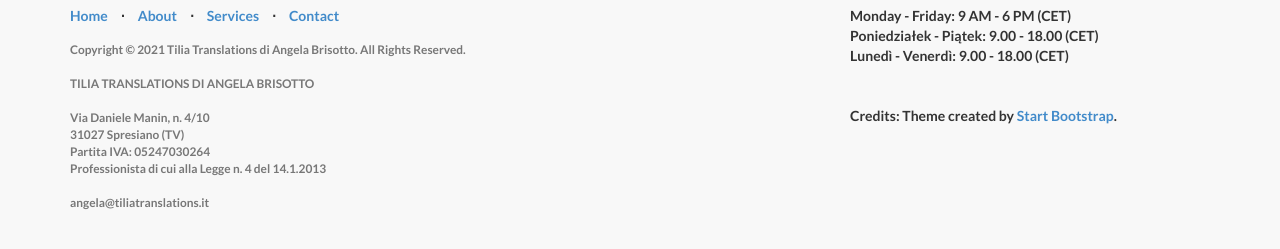
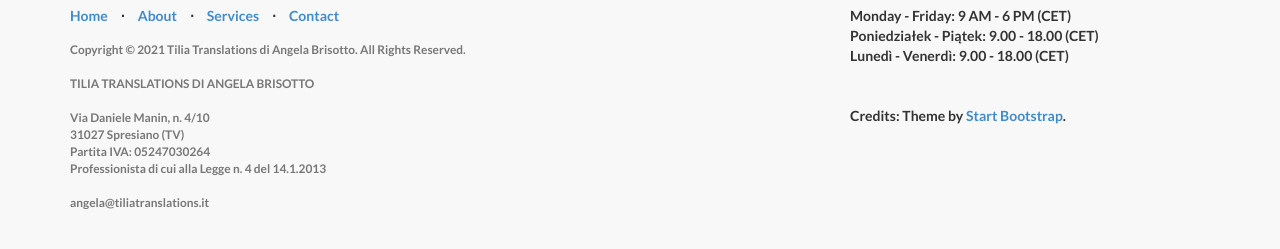
Before and after one commit to angelatiliatranslations/tiliatranslations.github.io, a Jekyll site: the page built from index.html, in a window 1280 px wide and 900 px high, scrolled down 4048 px. Shown: the part 639-888 px from the top of the window. Built offline with Jekyll 4.4.1, drawn with Linux system fonts in a browser that asks for light colours.

Commit message:
Update _config.yml

```diff
--- a/_config.yml
+++ b/_config.yml
@@ -6,7 +6,7 @@
 title: Tilia Translations di Angela Brisotto
 email: angela@tiliatranslations.it
 author: Angela Brisotto
-description: English to Italian and Polish to Italian translator specializing in culture, arts, and crafts, sustainability, and language learning.|Tłumaczka z polskiego na włoski i z angielskiego na włoski specjalizująca się w kulturze, sztuce i rzemiośle, ekologii, i nauce języka.|Traduttrice dall’inglese all’italiano e dal polacco all’italiano specializzata in cultura, arte e artigianato, sostenibilità e apprendimento delle lingue.
+description: English to Italian and Polish to Italian translator specializing in arts, artisanal production, and environmental sustainability.|Tłumaczka z polskiego na włoski i z angielskiego na włoski specjalizująca się w sztuce, rzemiośle i ekologii.|Traduttrice dall’inglese all’italiano e dal polacco all’italiano specializzata in arte, produzione artigianale e sostenibilità ambientale.
 
 copyright: 'Copyright &copy; 2021 Tilia Translations di Angela Brisotto. All Rights Reserved.
 <br>
@@ -33,7 +33,7 @@
 <br>
 <br>
 <br>
-Credits: Theme created by <a href="http://startbootstrap.com/">Start Bootstrap</a>.'
+Credits: Theme by <a href="http://startbootstrap.com/">Start Bootstrap</a>.'
 
 # ----------------------- #
 #    Jekyll & Plugins     #
```
